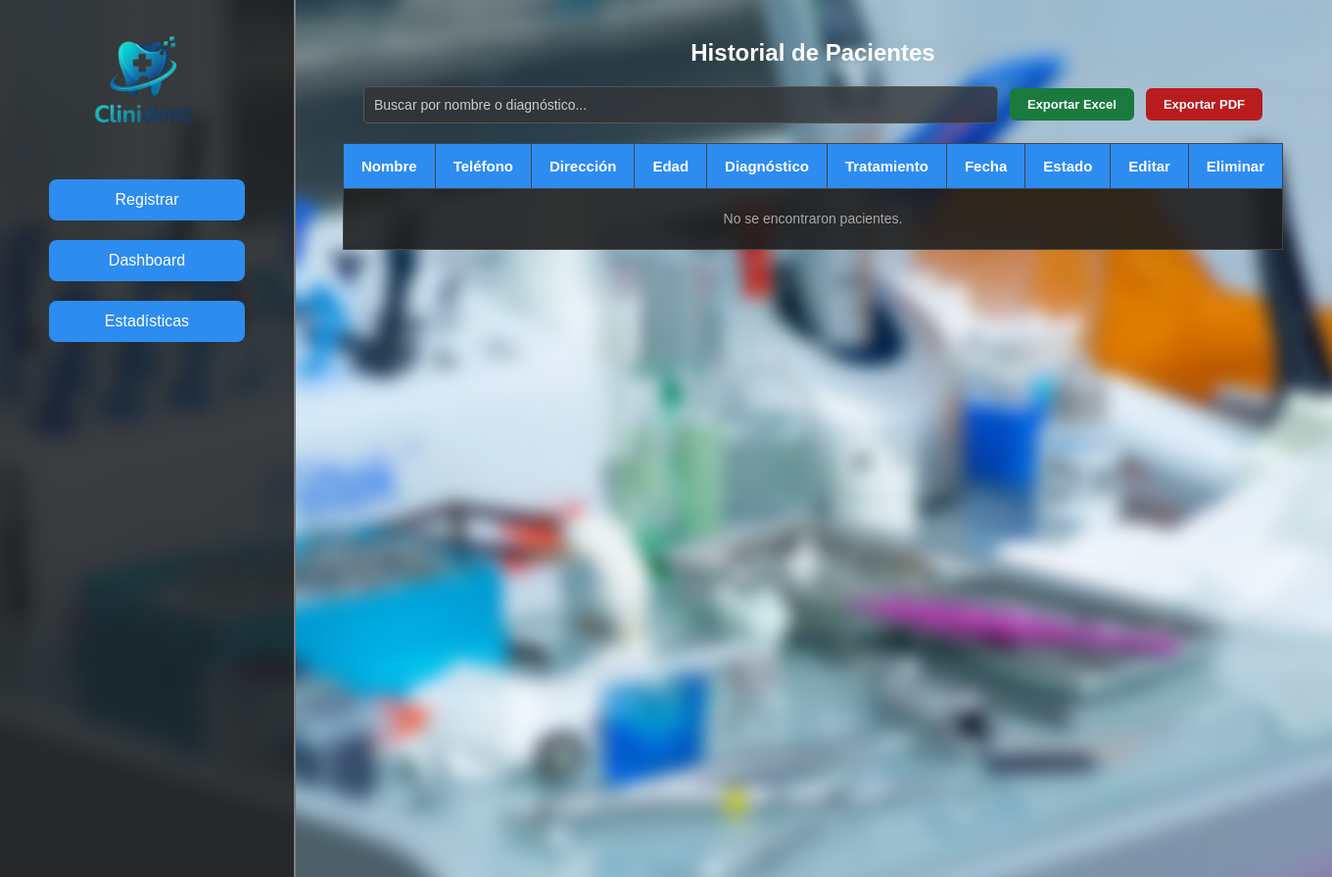
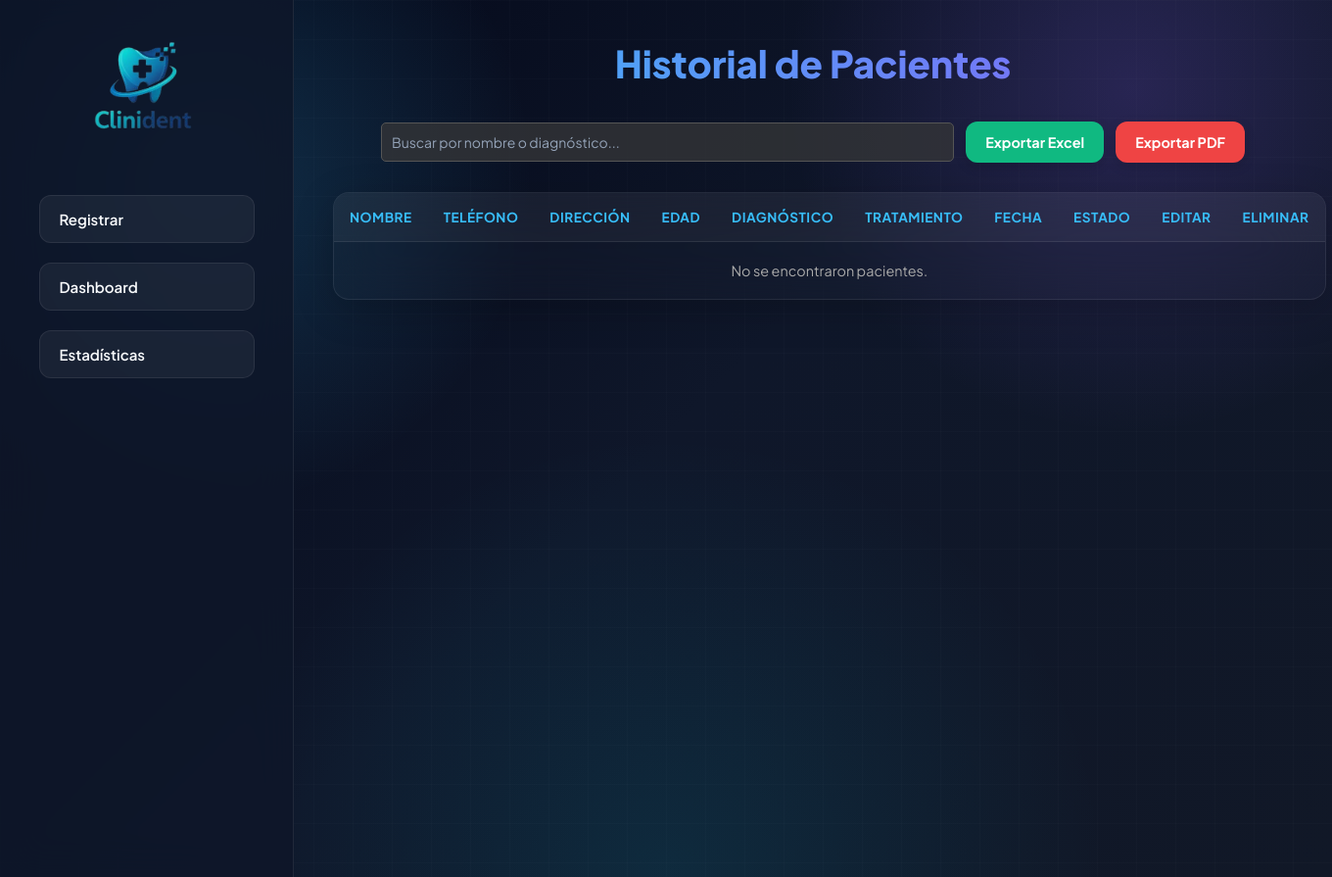
Before and after one commit to kevintorres1826/CLINIDENT, a PHP site: page /backup/historial/historial.html in a window 1360 px wide. Shown: the whole page at 98% size. Run offline with PHP 8.4, Linux system fonts and the light colour scheme; some libraries are stand-ins or nearby versions.

Commit message:
the last step

```diff
--- a/historial/estilos.css
+++ b/historial/estilos.css
@@ -1,222 +1,373 @@
-/* --- BASE Y FONDO --- */
-html { scroll-behavior: smooth; }
+/* ==========================================================================
+   1. VARIABLES, FUENTES Y ESTILOS BASE DEL PANEL DE RECEPCIÓN
+   ========================================================================== */
+@import url('https://fonts.googleapis.com/css2?family=Plus+Jakarta+Sans:wght@400;600;700;800;900&display=swap');
+
+:root {
+    --primary: #f8fafc;
+    --accent: #38bdf8;
+    --accent-secondary: #8b5cf6;
+    --bg: #0f172a;
+    --text-secondary: #94a3b8;
+    --danger: #ef4444;
+    --success: #10b981;
+    --warning: #f59e0b;
+    --glass-bg: rgba(255, 255, 255, 0.05);
+    --glass-border: rgba(255, 255, 255, 0.08);
+    --glass-border-hover: #38bdf8;
+}
+
+html {
+    scroll-behavior: smooth;
+}
 
 body {
     margin: 0;
     padding: 0;
     min-height: 100vh;
-    font-family: Arial, Helvetica, sans-serif;
-    background: #282828;
-    color: white;
+    font-family: 'Plus Jakarta Sans', sans-serif;
+    color: var(--primary);
+    background:
+        radial-gradient(circle at 15% 20%, rgba(56,189,248,.20), transparent 25%),
+        radial-gradient(circle at 85% 10%, rgba(139,92,246,.20), transparent 25%),
+        radial-gradient(circle at 50% 100%, rgba(6,182,212,.12), transparent 40%),
+        linear-gradient(135deg, #020617, #0f172a, #111827);
+    box-sizing: border-box;
+    position: relative;
 }
 
+/* Malla cuadriculada decorativa */
+body::before {
+    content: "";
+    position: fixed;
+    inset: 0;
+    pointer-events: none;
+    background-image:
+        linear-gradient(rgba(255,255,255,.015) 1px, transparent 1px),
+        linear-gradient(90deg, rgba(255,255,255,.015) 1px, transparent 1px);
+    background-size: 40px 40px;
+    z-index: 0;
+}
+
+/* ==========================================================================
+   2. ESTRUCTURA GLOBAL Y BARRA LATERAL (SIDEBAR)
+   ========================================================================== */
 .main-wrapper {
     position: relative;
     width: 100%;
     min-height: 100vh;
     display: flex;
+    z-index: 1;
 }
 
-.main-wrapper::before {
-    content: "";
-    position: fixed;
-    top: 0; left: 0;
-    width: 100%; height: 100%;
-    background-image: url('fondo.jpg');
-    background-size: cover;
-    background-position: center;
-    filter: blur(8px);
-    transform: scale(1.1);
-    z-index: -1;
-}
-
-/* --- SIDEBAR --- */
 .sidebar {
-    border-right: 2px solid grey;
+    border-right: 1px solid var(--glass-border);
     width: 18.75rem;
     height: 100vh;
     position: fixed;
-    top: 0; left: 0;
+    top: 0;
+    left: 0;
     z-index: 100;
-    padding: 1.1rem 0;
+    padding: 1.5rem 0;
     overflow-y: auto;
-    background-color: rgba(31, 31, 31, 0.85);
-    backdrop-filter: blur(5px);
+    background-color: rgba(15, 23, 42, 0.85);
+    backdrop-filter: blur(20px);
+    -webkit-backdrop-filter: blur(20px);
+    box-sizing: border-box;
 }
 
 .sidebar ul {
     list-style: none;
-    padding: 0; margin: 0;
+    padding: 0;
+    margin: 0;
     display: flex;
     flex-direction: column;
     align-items: center;
     gap: 20px;
 }
 
-.sidebar a { text-decoration: none; }
-.sidebar img { width: 7rem; }
+.sidebar a {
+    text-decoration: none;
+}
+
+.sidebar img {
+    width: 8rem;
+    margin-bottom: 10px;
+}
 
 .btn-sidebar {
-    background-color: #2D8CF0;
-    color: white;
-    border: none;
-    padding: 12px 20px;
-    border-radius: 8px;
+    background: var(--glass-bg);
+    color: var(--primary);
+    border: 1px solid var(--glass-border);
+    padding: 14px 20px;
+    border-radius: 12px;
     cursor: pointer;
-    font-size: 16px;
-    width: 200px;
-    transition: background 0.3s;
+    font-family: inherit;
+    font-size: 15px;
+    font-weight: 600;
+    width: 220px;
+    transition: all 0.3s cubic-bezier(0.4, 0, 0.2, 1);
+    text-align: left;
+    display: flex;
+    align-items: center;
+    gap: 10px;
 }
 
-.btn-sidebar:hover { background-color: #1f6fc7; }
-
-/* --- FORMULARIO --- */
-section, form {
-    margin-left: 18.75rem;
-    padding: 20px;
+.btn-sidebar:hover {
+    background-color: rgba(255, 255, 255, 0.1);
+    border-color: var(--accent);
+    box-shadow: 0 0 15px rgba(56, 189, 248, 0.15);
+    transform: translateX(4px);
 }
 
+/* ==========================================================================
+   3. SECCIONES Y COMPONENTES DEL CONTENIDO DEL HISTORIAL
+   ========================================================================== */
 section {
+    margin-left: 18.75rem;
+    padding: 40px;
     width: calc(100% - 18.75rem);
+    box-sizing: border-box;
 }
 
+/* Títulos con el gradiente característico */
+h1 {
+    font-weight: 800;
+    font-size: 2.4rem;
+    text-align: center;
+    margin-top: 0;
+    margin-bottom: 35px;
+    background: linear-gradient(90deg, #38bdf8, #8b5cf6);
+    -webkit-background-clip: text;
+    background-clip: text;
+    color: transparent;
+}
+
+/* Buscador e Inputs Estilo Glassmorphism de Recepción */
+#seccion-historial #buscador,
+#seccion-historial #btnFiltroEstado,
+#seccion-historial #btnFiltroFecha {
+    background: rgba(255, 255, 255, 0.05) !important;
+    backdrop-filter: blur(25px) !important;
+    -webkit-backdrop-filter: blur(25px) !important;
+    border: 1px solid rgba(255, 255, 255, 0.08) !important;
+    color: var(--primary) !important;
+    border-radius: 12px !important;
+    padding: 12px 16px !important;
+    font-family: inherit;
+    font-size: 14px;
+    transition: all 0.2s ease;
+    outline: none;
+}
+
+#seccion-historial #buscador:focus {
+    border-color: var(--accent) !important;
+    background: rgba(255, 255, 255, 0.1) !important;
+    box-shadow: 0 0 0 4px rgba(56, 189, 248, 0.15) !important;
+}
+
+#seccion-historial #btnFiltroEstado:hover,
+#seccion-historial #btnFiltroFecha:hover {
+    background: rgba(255, 255, 255, 0.1) !important;
+    border-color: var(--accent) !important;
+}
+
+/* Contenedores de dropdowns */
+#dropdownEstado, #dropdownFecha {
+    background: #0f172a !important;
+    border: 1px solid rgba(255, 255, 255, 0.08) !important;
+    border-radius: 14px !important;
+    box-shadow: 0 10px 40px rgba(0,0,0,.5) !important;
+}
+
+.opcion-estado {
+    transition: background 0.2s;
+    font-family: inherit;
+}
+.opcion-estado:hover {
+    background: rgba(255, 255, 255, 0.05);
+}
+
+/* ==========================================================================
+   4. FORMULARIOS Y MODALES DE EDICIÓN
+   ========================================================================== */
 form {
     display: flex;
     flex-direction: column;
     gap: 15px;
-    width: 350px;
-    background-color: rgba(31, 31, 31, 0.9);
-    padding: 25px;
-    border-radius: 10px;
-    margin: 50px auto;
-    box-shadow: 0 8px 32px rgba(0,0,0,0.5);
+    width: 100%;
+    max-width: 450px;
+    background: var(--glass-bg);
+    backdrop-filter: blur(25px);
+    border: 1px solid var(--glass-border);
+    padding: 30px;
+    border-radius: 20px;
+    margin: 30px auto;
+    box-shadow: 0 10px 40px rgba(0,0,0,0.3);
+    box-sizing: border-box;
 }
 
-input, textarea {
-    padding: 10px;
-    background-color: rgba(52, 53, 56, 0.8);
-    color: white;
-    border: 1px solid #555;
-    border-radius: 5px;
+input, textarea, select {
+    padding: 12px 16px;
+    background: rgba(255, 255, 255, 0.06);
+    color: var(--primary);
+    border: 1px solid var(--glass-border);
+    border-radius: 12px;
+    font-family: inherit;
+    font-size: 14px;
+    outline: none;
+    transition: all 0.2s ease;
 }
 
-textarea { background-color: rgba(29, 30, 30, 0.8); }
-
-select {
-    padding: 10px;
-    background-color: rgba(52, 53, 56, 0.8);
-    color: white;
-    border: 1px solid #555;
-    border-radius: 5px;
-    font-size: 14px;
-    cursor: pointer;
+input:focus, textarea:focus, select:focus {
+    border-color: var(--accent);
+    background: rgba(255, 255, 255, 0.1);
+    box-shadow: 0 0 0 4px rgba(56, 189, 248, 0.15);
 }
 
-select option { background-color: #1f1f1f; color: white; }
+select option {
+    background-color: #0f172a;
+    color: var(--primary);
+}
 
 input[type="submit"] {
-    background-color: #2D8CF0;
+    background: linear-gradient(90deg, #38bdf8, #8b5cf6);
     border: none;
-    padding: 12px;
+    padding: 14px;
     color: white;
-    font-weight: bold;
+    font-weight: 800;
     cursor: pointer;
-    border-radius: 5px;
-    transition: 0.3s;
+    border-radius: 12px;
+    transition: filter 0.2s ease;
 }
 
-input[type="submit"]:hover { background-color: #1f6fc7; }
-input::placeholder, textarea::placeholder { color: #cccccc; }
+input[type="submit"]:hover {
+    filter: brightness(1.1);
+}
 
-/* --- TABLAS --- */
-h1 { text-align: center; }
+input::placeholder, textarea::placeholder {
+    color: var(--text-secondary);
+}
 
+/* ==========================================================================
+   5. TABLAS DE DATOS MAESTRAS
+   ========================================================================== */
 table {
-    width: 90%;
-    margin: 20px auto;
-    border-collapse: collapse;
-    background: rgba(31, 31, 31, 0.9);
+    width: 95%;
+    max-width: 1200px;
+    margin: 30px auto;
+    border-collapse: separate;
+    border-spacing: 0;
+    background: rgba(255, 255, 255, 0.02) !important;
+    backdrop-filter: blur(30px);
+    -webkit-backdrop-filter: blur(30px);
+    border: 1px solid rgba(255, 255, 255, 0.08) !important;
+    border-radius: 16px;
+    overflow: hidden;
+    box-shadow: 0 10px 40px rgba(0,0,0,.2);
 }
 
 th, td {
-    border: 1px solid #444;
-    padding: 14px 18px;
+    padding: 16px;
     text-align: center;
     vertical-align: middle;
     white-space: nowrap;
 }
 
-th { background: #2D8CF0; font-size: 15px; }
-td { font-size: 14px; line-height: 1.5; }
-tr:nth-child(even) { background: rgba(42, 42, 42, 0.8); }
+th {
+    background: rgba(255, 255, 255, 0.04) !important;
+    color: var(--accent) !important;
+    font-weight: 700;
+    text-transform: uppercase;
+    font-size: 0.85rem;
+    letter-spacing: 0.5px;
+    border-bottom: 1px solid rgba(255, 255, 255, 0.08);
+}
 
-/* BADGES */
+td {
+    border-bottom: 1px solid rgba(255, 255, 255, 0.03);
+    font-size: 0.9rem;
+    color: var(--primary);
+    background: transparent !important;
+}
+
+tr:last-child td {
+    border-bottom: none;
+}
+
+tr:hover td {
+    background: rgba(255, 255, 255, 0.02) !important;
+}
+
+/* BADGES DE ESTADO ORIGINALES REESTILIZADOS */
 .badge {
     display: inline-block;
-    padding: 3px 10px;
-    border-radius: 5px;
+    padding: 4px 12px;
+    border-radius: 8px;
     font-size: 12px;
-    font-weight: bold;
+    font-weight: 700;
 }
 
-.badge-success { background: rgba(26,74,46,0.8); color: #4ade80; }
-.badge-warning { background: rgba(74,58,16,0.8); color: #facc15; }
-.badge-danger  { background: rgba(74,26,26,0.8); color: #f87171; }
+.badge-success { background: rgba(16, 185, 129, 0.15); color: #34d399; border: 1px solid rgba(16, 185, 129, 0.3); }
+.badge-warning { background: rgba(245, 158, 11, 0.15); color: #fbbf24; border: 1px solid rgba(245, 158, 11, 0.3); }
+.badge-danger  { background: rgba(239, 68, 68, 0.15); color: #f87171; border: 1px solid rgba(239, 68, 68, 0.3); }
 
-/* BOTONES ACCIÓN */
+/* BOTONES DE ACCIÓN EN TABLA */
 .btn-eliminar {
     background: transparent;
-    border: 1px solid #f87171;
-    border-radius: 5px;
-    color: #f87171;
-    padding: 4px 10px;
+    border: 1px solid var(--danger);
+    border-radius: 8px;
+    color: var(--danger);
+    padding: 6px 12px;
     cursor: pointer;
-    font-size: 14px;
-    transition: background 0.2s;
+    font-size: 13px;
+    font-weight: 600;
+    transition: all 0.2s;
 }
 
-.btn-eliminar:hover { background: rgba(74,26,26,0.5); }
+.btn-eliminar:hover { background: rgba(239, 68, 68, 0.15); }
 
 .btn-editar {
     background: transparent;
-    border: 1px solid #2D8CF0;
-    border-radius: 5px;
-    color: #2D8CF0;
-    padding: 4px 10px;
+    border: 1px solid var(--accent);
+    border-radius: 8px;
+    color: var(--accent);
+    padding: 6px 12px;
     cursor: pointer;
-    font-size: 14px;
-    transition: background 0.2s;
+    font-size: 13px;
+    font-weight: 600;
+    transition: all 0.2s;
 }
 
-.btn-editar:hover { background: rgba(45,140,240,0.2); }
+.btn-editar:hover { background: rgba(56, 189, 248, 0.15); }
 
+/* BOTONES DE EXPORTACIÓN (EXCEL / PDF) */
 .btn-exportar {
-    padding: 9px 18px;
+    padding: 12px 20px;
     border: none;
-    border-radius: 6px;
-    font-size: 13px;
-    font-weight: bold;
+    border-radius: 12px;
+    font-family: inherit;
+    font-weight: 700;
+    font-size: 0.9rem;
     cursor: pointer;
-    transition: opacity 0.2s;
+    transition: all 0.2s ease;
+    box-shadow: 0 4px 12px rgba(0,0,0,0.15);
     white-space: nowrap;
 }
 
-.btn-exportar:hover { opacity: 0.85; }
-.btn-excel { background: #1a7a3e; color: white; }
-.btn-pdf   { background: #b91c1c; color: white; }
+.btn-exportar:hover { transform: translateY(-1px); filter: brightness(1.1); }
+.btn-excel { background: var(--success); color: white; }
+.btn-pdf   { background: var(--danger); color: white; }
 
-/* --- DASHBOARD --- */
-.dashboard-container {
+/* ==========================================================================
+   6. VISTAS ADICIONALES (DASHBOARD Y ESTADÍSTICAS)
+   ========================================================================== */
+.dashboard-container, .estadisticas-container {
     margin-left: 18.75rem;
     padding: 40px;
-    color: white;
-    display: flex;
-    flex-direction: column;
-    align-items: center;
     width: calc(100% - 18.75rem);
+    box-sizing: border-box;
 }
-
-.dashboard-container h1 { margin-bottom: 30px; width: 100%; text-align: center; }
 
 .stats {
     display: flex;
```
Also changed, not shown: other parts of historial/estilos.css (+42 -55 lines), clinident.db.
